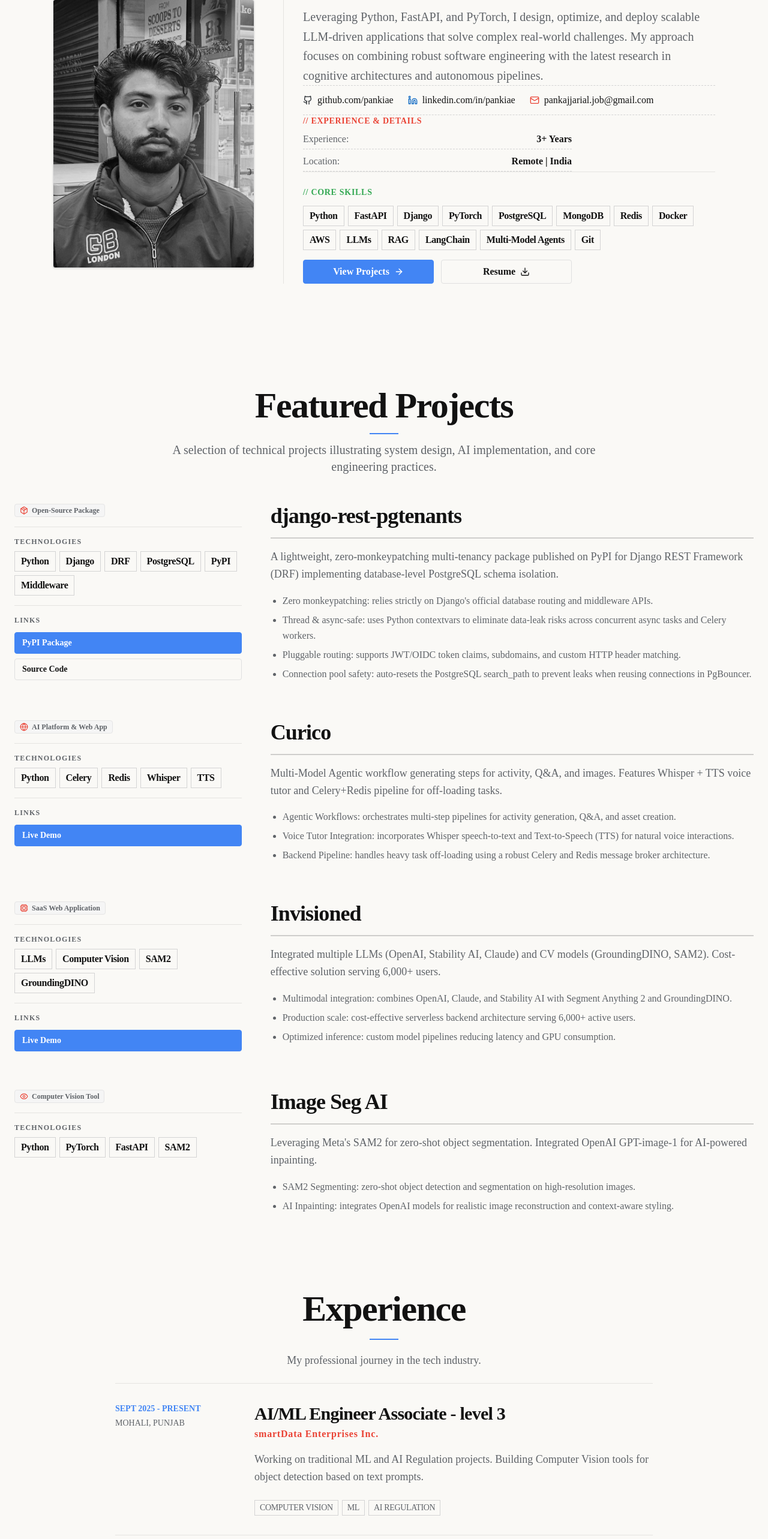
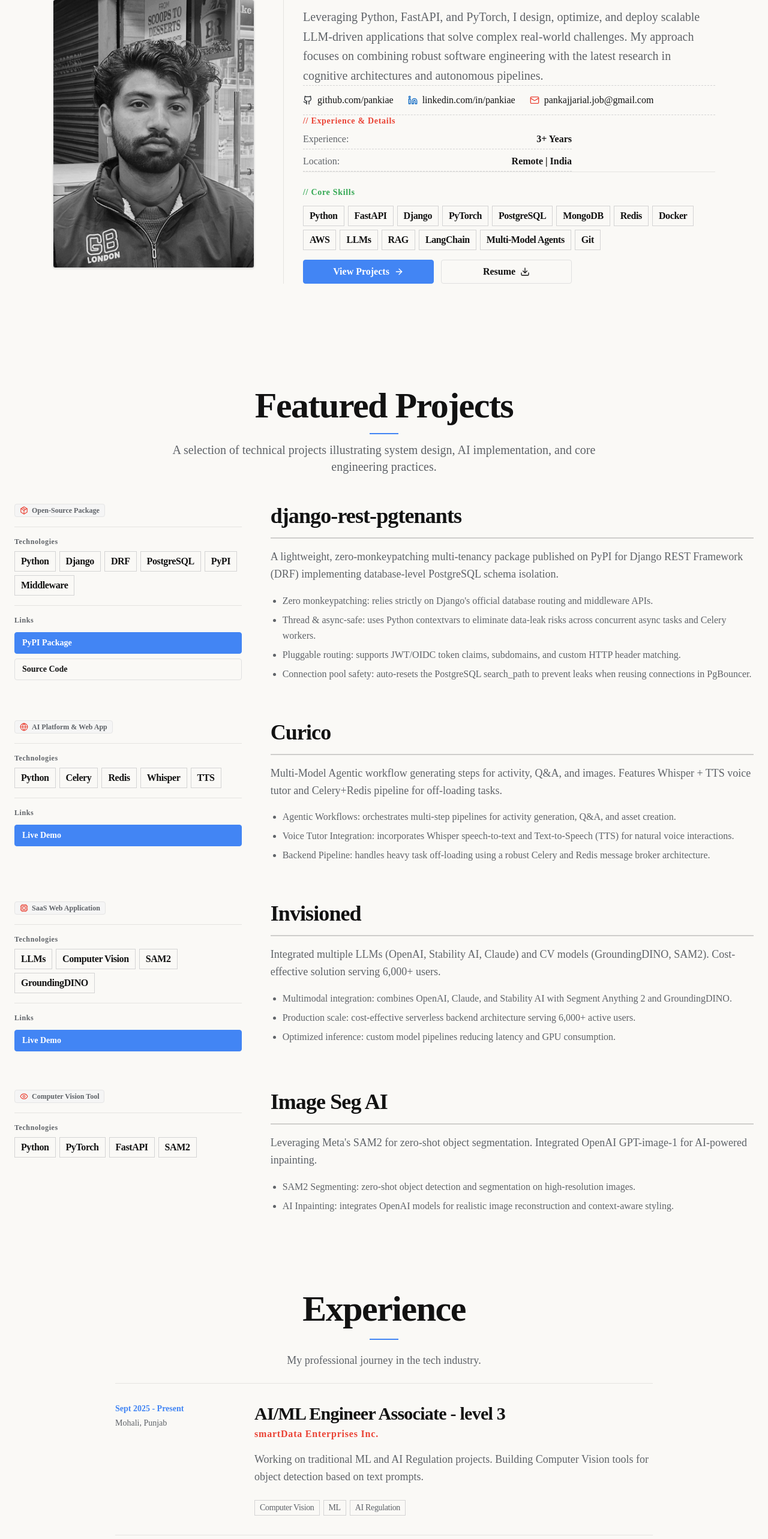
Before and after one commit to pankiae/pankiae.github.io, a Next.js app: page / in a window 1280 px wide. Shown: the part 218-2784 px from the top of the page at 60% size. Built offline with nearby package versions, Linux system fonts and the light colour scheme.

Commit message:
feat: add Hero, Projects, and Experience section component's upper case to title case

```diff
--- a/src/components/sections/Experience.jsx
+++ b/src/components/sections/Experience.jsx
@@ -60,7 +60,7 @@
                             className="grid grid-cols-1 md:grid-cols-12 gap-4 md:gap-8 pt-8 border-t border-neutral-800/10"
                         >
                             {/* Time & Location sidebar column */}
-                            <div className="md:col-span-3 font-mono text-xs md:text-sm text-muted-foreground uppercase space-y-1">
+                            <div className="md:col-span-3 font-mono text-xs md:text-sm text-muted-foreground space-y-1">
                                 <div className="text-primary font-bold">{exp.period}</div>
                                 <div>{exp.location}</div>
                             </div>
@@ -74,7 +74,7 @@
                                 <p className="text-base md:text-lg text-muted-foreground leading-relaxed font-sans">{exp.description}</p>
                                 <div className="flex flex-wrap gap-1.5 pt-2">
                                     {exp.skills.map((skill) => (
-                                        <span key={skill} className="text-xs md:text-sm px-2 py-0.5 border border-neutral-300 text-muted-foreground uppercase tracking-tight font-mono">
+                                        <span key={skill} className="text-xs md:text-sm px-2 py-0.5 border border-neutral-300 text-muted-foreground tracking-tight font-mono">
                                             {skill}
                                         </span>
                                     ))}
--- a/src/components/sections/Hero.jsx
+++ b/src/components/sections/Hero.jsx
@@ -79,7 +79,7 @@
 
                         {/* Experience Specifications */}
                         <div className="space-y-2 mb-6 md:mb-0">
-                            <span className="text-xs md:text-sm font-mono uppercase tracking-wider text-secondary font-bold block">// Experience & Details</span>
+                            <span className="text-xs md:text-sm font-mono tracking-wider text-secondary font-bold block">// Experience & Details</span>
                             <div className="space-y-2 font-mono text-xs sm:text-sm md:text-base max-w-md">
                                 <div className="flex justify-between border-b border-dashed border-neutral-300 pb-1">
                                     <span className="text-muted-foreground">Experience:</span>
@@ -96,7 +96,7 @@
 
                         {/* Core Skills */}
                         <div className="space-y-3 mb-6 md:mb-0">
-                            <span className="text-xs md:text-sm font-mono uppercase tracking-wider text-accent font-bold block">// Core Skills</span>
+                            <span className="text-xs md:text-sm font-mono tracking-wider text-accent font-bold block">// Core Skills</span>
                             <div className="flex flex-wrap gap-1.5">
                                 {skills.map((skill) => (
                                     <span key={skill} className="text-sm md:text-base px-2.5 py-1 border border-neutral-300 text-foreground font-semibold tracking-tight font-mono">
--- a/src/components/sections/Projects.jsx
+++ b/src/components/sections/Projects.jsx
@@ -107,7 +107,7 @@
                                     </div>
                                 </div>
                                 <div className="border-t border-neutral-800/10 pt-4 space-y-2">
-                                    <span className="text-[10px] md:text-xs text-muted-foreground uppercase tracking-widest block font-bold">Technologies</span>
+                                    <span className="text-[10px] md:text-xs text-muted-foreground tracking-wider block font-bold">Technologies</span>
                                     <div className="flex flex-wrap gap-1.5">
                                         {project.tags.map((tag) => (
                                             <span key={tag} className="text-sm md:text-base px-2.5 py-1 border border-neutral-300 text-foreground font-semibold tracking-tight">
@@ -118,7 +118,7 @@
                                 </div>
                                 {((project.links.demo && project.links.demo !== "#") || (project.links.repo && project.links.repo !== "#")) && (
                                     <div className="border-t border-neutral-800/10 pt-4 space-y-3">
-                                        <span className="text-[10px] md:text-xs text-muted-foreground uppercase tracking-widest block font-bold">Links</span>
+                                        <span className="text-[10px] md:text-xs text-muted-foreground tracking-wider block font-bold">Links</span>
                                         <div className="flex flex-col sm:flex-row lg:flex-col gap-2">
                                             {project.links.demo && project.links.demo !== "#" && (
                                                 <Button size="sm" variant="default" className="justify-start text-xs md:text-sm font-semibold" asChild>
```
